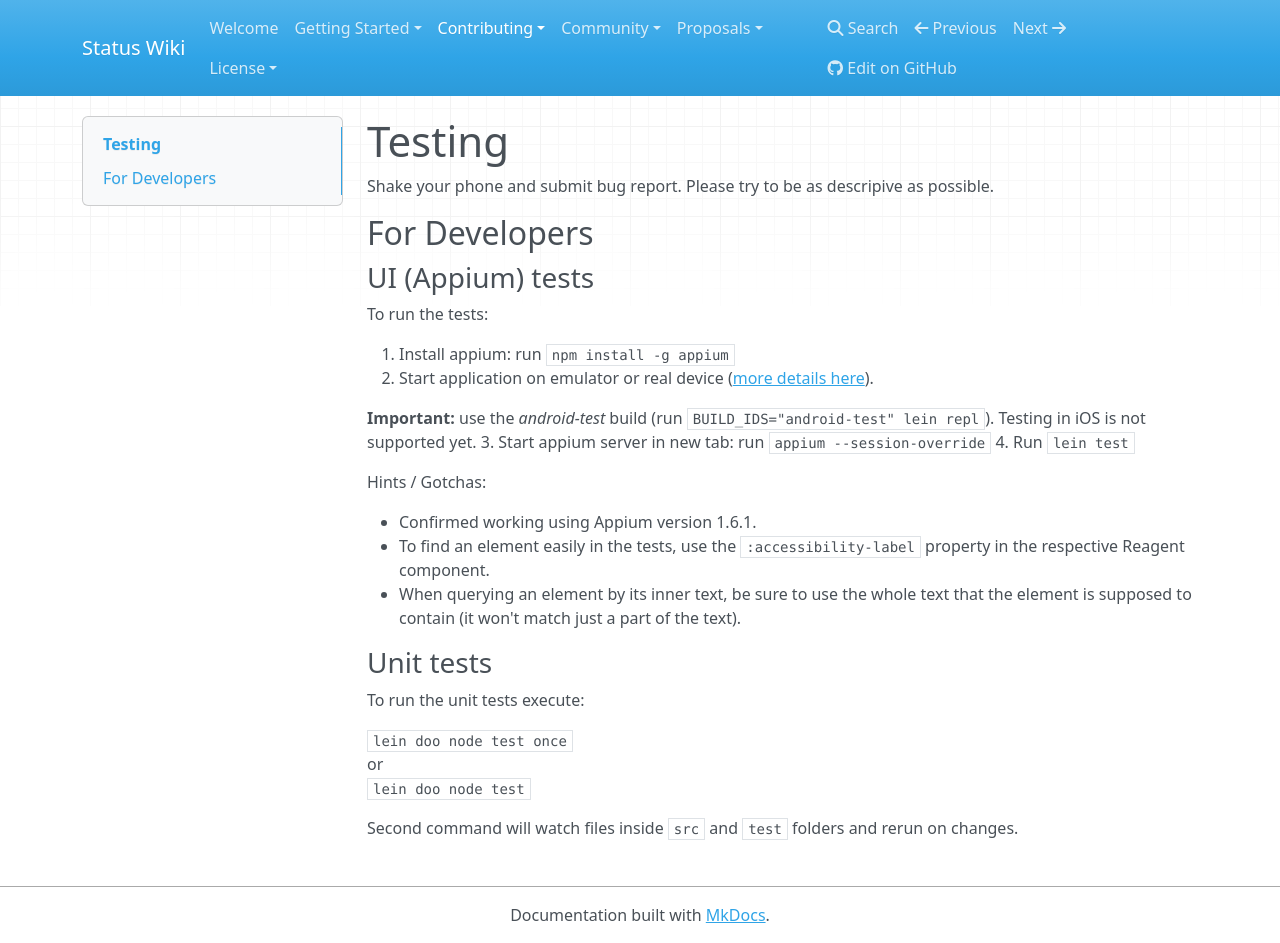
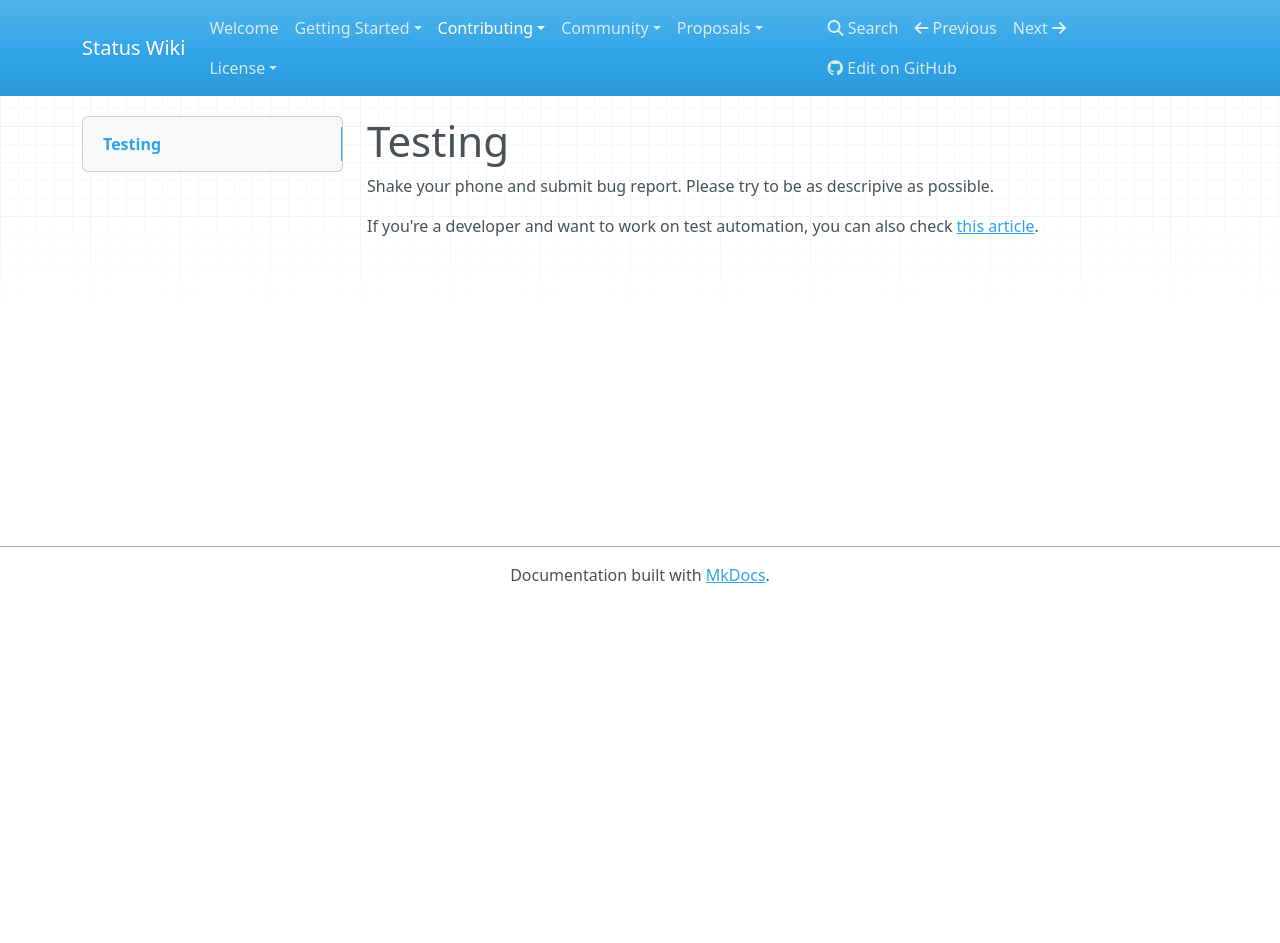
Before and after one commit to status-im/wiki.status.im, an MkDocs documentation site: the page built from docs/contributing/testing-and-feedback.md, in a window 1280 px wide and 943 px high. Built offline with MkDocs 1.6.1, drawn with Linux system fonts in a browser that asks for light colours; nearby versions of some CDN libraries; old or Windows-style settings are respelled for this version of MkDocs.

Commit message:
Running tests article

```diff
--- a/docs/contributing/testing-and-feedback.md
+++ b/docs/contributing/testing-and-feedback.md
@@ -1,34 +1,5 @@
 # Testing
 
-Shake your phone and submit bug report.
-Please try to be as descripive as possible.
+Shake your phone and submit bug report. Please try to be as descripive as possible.
 
-
-## For Developers
-
-### UI (Appium) tests
-
-To run the tests:
-
-1. Install appium: run `npm install -g appium`
-2. Start application on emulator or real device ([more details here](https://wiki.status.im/contributing/development/building-status/#build-and-test)).
-
- **Important:** use the _android-test_ build (run `BUILD_IDS="android-test" lein repl`). Testing in iOS is not supported yet.
-3. Start appium server in new tab: run `appium --session-override`
-4. Run `lein test`
-
-Hints / Gotchas:
-
-- Confirmed working using Appium version 1.6.1.
-- To find an element easily in the tests, use the `:accessibility-label` property in the respective Reagent component.
-- When querying an element by its inner text, be sure to use the whole text that the element is supposed to contain (it won't match just a part of the text).
-
-### Unit tests
-
-To run the unit tests execute:
-
-`lein doo node test once`
-     or
-`lein doo node test`
-
-Second command will watch files inside `src` and `test` folders and rerun on changes.
+If you're a developer and want to work on test automation, you can also check [this article](https://wiki.status.im/contributing/development/running-tests).
--- a/mkdocs.yml
+++ b/mkdocs.yml
@@ -19,6 +19,7 @@ pages:
     - Developers:
       - Introduction: 'contributing/development/introduction.md'
       - Building Status: 'contributing/development/building-status.md'
+      - Running Tests: 'contributing/development/running-tests.md'
       - Adding DApps: 'contributing/development/adding-dapps.md'
     - Design Guidelines: 'contributing/design-guidelines.md'
     - Testing & Feedback: 'contributing/testing-and-feedback.md'
```
Also changed, not shown: docs/contributing/development/building-status.md (+1 -1 lines), docs/contributing/development/running-tests.md (added, +28 -0 lines).
